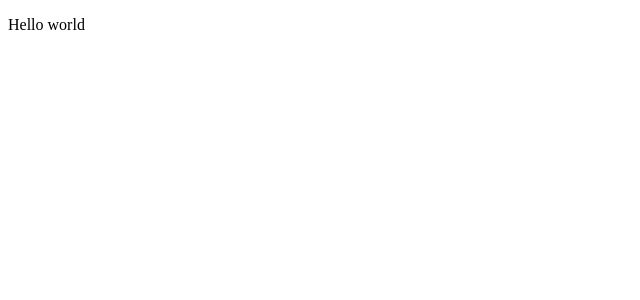
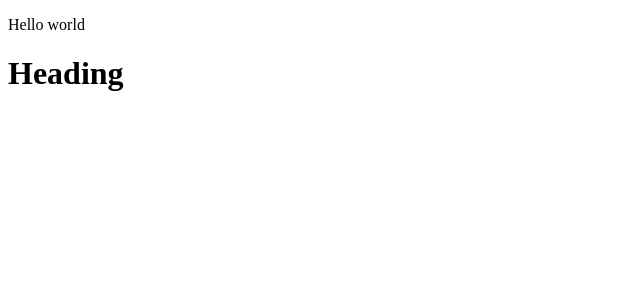
Before and after one commit to karthikeyan13762/react-51, a React (Vite) app: page / in a window 1280 px wide. Shown: the top 300 px of the page, without its empty margins (0-640 px from the left). Built offline with nearby package versions, Linux system fonts and the light colour scheme.

Commit message:
component as an arrow function

```diff
--- a/src/App.jsx
+++ b/src/App.jsx
@@ -1,6 +1,23 @@
+const App1=()=>{
+  return(
+    <h1>Heading</h1>
+  )
+}
+
+
+
+
 function App(){
-  return (<div>
-    <p>Hello world</p>
-  </div>)
+  return (
+    <>
+    <p>
+      Hello world
+    </p>
+    <App1/>
+    </>
+  )
 }
+
+
+
 export default App;
```
